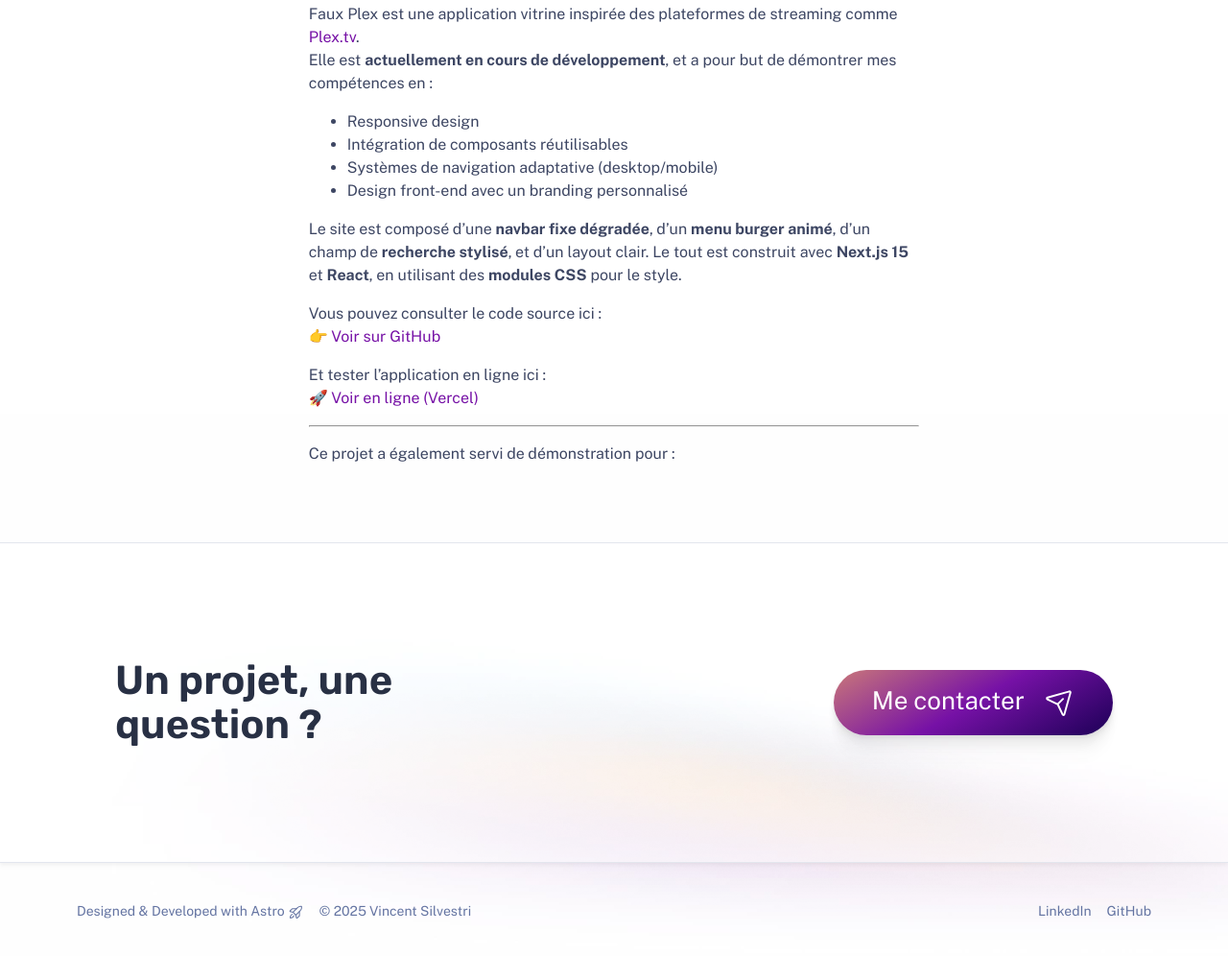
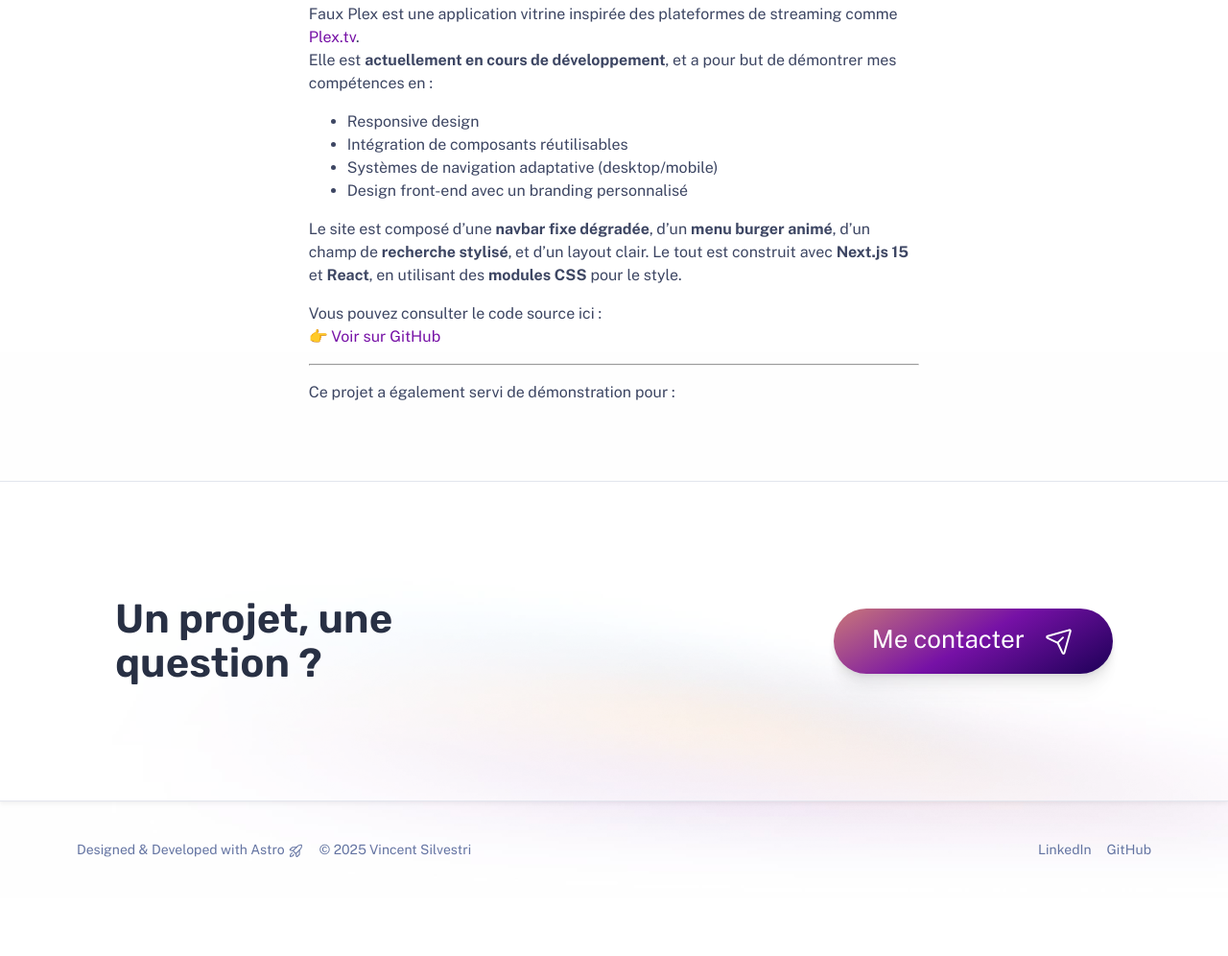
Before and after one commit to vincent-devFullStack/portfolio, an Astro site: page /work/fauxplex in a window 1280 px wide. Shown: the part 935-1931 px from the top of the page at 96% size. After the commit the page ends 1871 px from the top, so only its background shows below. Built offline with nearby package versions, Linux system fonts and the light colour scheme; Astro itself is replaced by a stand-in of ours.

Commit message:
maj projet

```diff
--- a/src/content/work/fauxplex.md
+++ b/src/content/work/fauxplex.md
@@ -26,8 +26,8 @@ Le site est composé d’une **navbar fixe dégradée**, d’un **menu burger an
 Vous pouvez consulter le code source ici :
 👉 [Voir sur GitHub](https://github.com/vincent-devFullStack/faux-plex.git)
 
-Et tester l'application en ligne ici :
-🚀 [Voir en ligne (Vercel)](https://)
+<!-- Et tester l'application en ligne ici :
+🚀 [Voir en ligne (Vercel)](https://) -->
 
 ---
 
```
